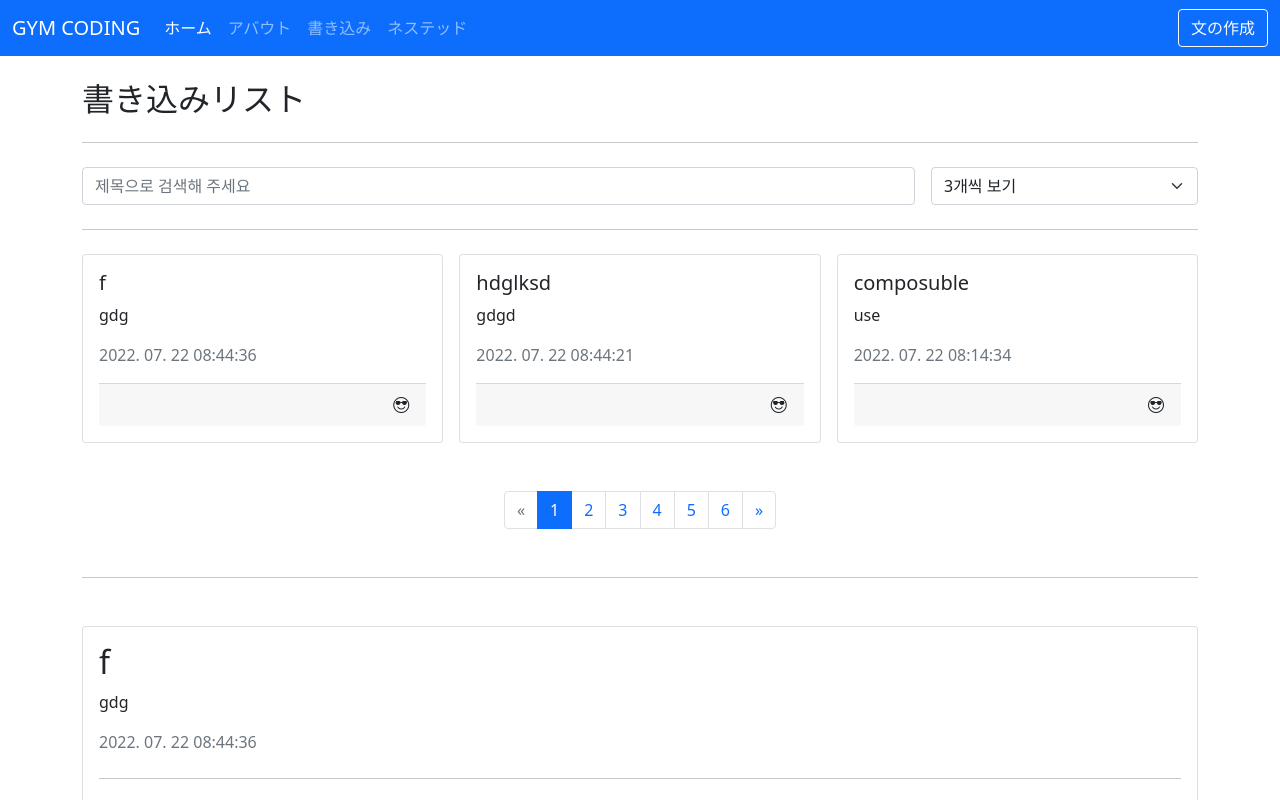
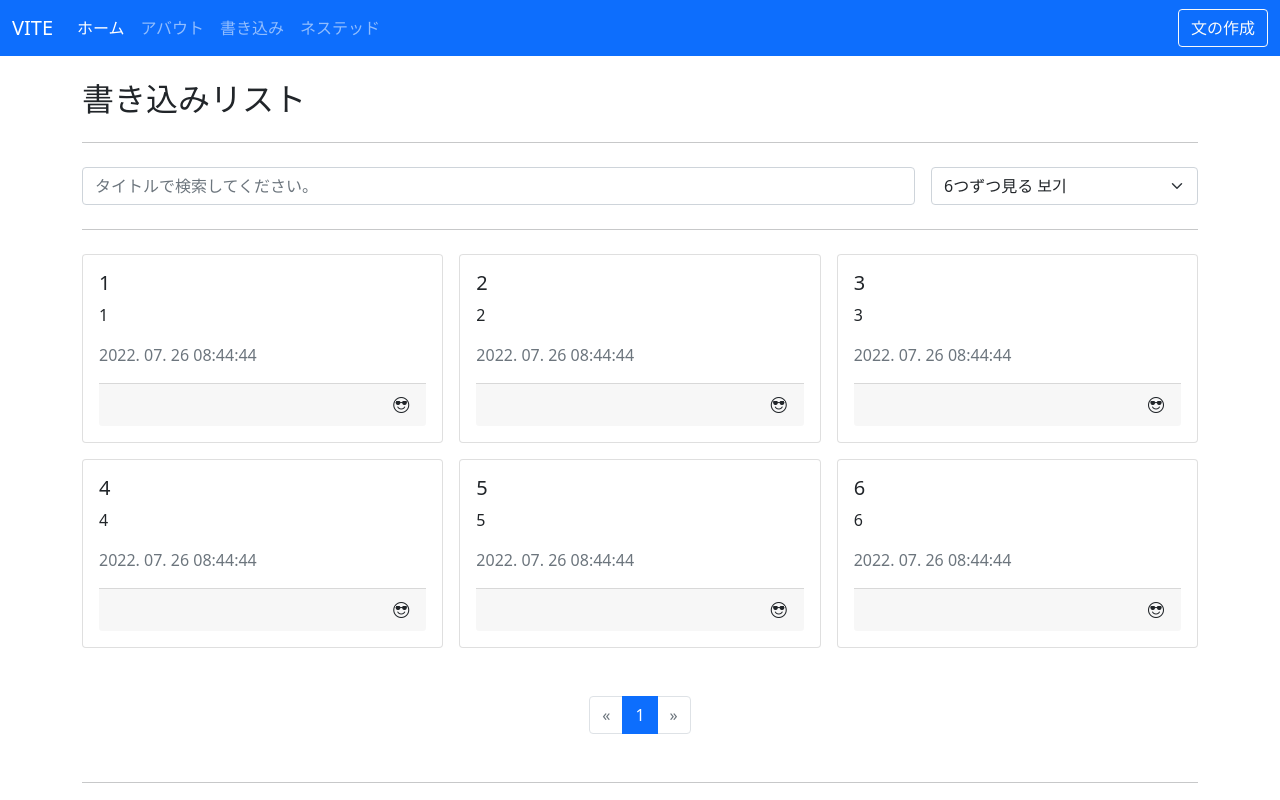
Before and after one commit to kkangda7/vite-vue3, a Vue app: page /posts in a window 1280 px wide. Shown: the top 800 px of the page. Built offline with nearby package versions, Linux system fonts and the light colour scheme; data requests are answered from the project's data file.

Commit message:
fix/axios_composables2

```diff
--- a/db.json
+++ b/db.json
@@ -1,100 +1,40 @@
 {
   "posts": [
     {
-      "title": "내용11",
-      "content": "내용11입니다\n",
-      "createAt": 1656916760134,
-      "id": 11
-    },
-    {
-      "title": "안녕하세요",
-      "content": "안녕하세요",
-      "createAt": 1656924079693,
-      "id": 12
-    },
-    {
-      "title": "네네",
-      "content": "네네네네네\ns",
-      "createAt": 1658372757157,
-      "id": 13
-    },
-    {
       "title": "1",
-      "content": "1s",
-      "createAt": 1658372737111,
-      "id": 14
+      "content": "1",
+      "createdAt": 1658735917973,
+      "id": 1
     },
     {
       "title": "2",
-      "content": "222",
-      "createAt": 1658372763893,
-      "id": 15
+      "content": "2",
+      "createdAt": 1658735923176,
+      "id": 2
     },
     {
       "title": "3",
-      "content": "31s",
-      "createAt": 1658372772350,
-      "id": 16
+      "content": "3",
+      "createdAt": 1658735933726,
+      "id": 3
     },
     {
       "title": "4",
-      "content": "4s",
-      "createAt": 1658372780860,
-      "id": 18
+      "content": "4",
+      "createdAt": 1658735940223,
+      "id": 4
     },
     {
       "title": "5",
-      "content": "15s",
-      "createAt": 1658372785996,
-      "id": 19
+      "content": "5",
+      "createdAt": 1658735948038,
+      "id": 5
     },
     {
-      "title": "제목1",
-      "content": "내용1@1s",
-      "createAt": 1658450505233,
-      "id": 20
-    },
-    {
-      "title": "수정",
-      "content": "수정함",
-      "createAt": 1658471636854,
-      "id": 21
-    },
-    {
-      "title": "신규",
-      "content": "신규채용",
-      "createAt": 1658451563949,
-      "id": 22
-    },
-    {
-      "title": "ee",
-      "content": "ee",
-      "createAt": 1658476813387,
-      "id": 23
-    },
-    {
-      "title": "성공",
-      "content": "수정",
-      "createAt": 1658477016917,
-      "id": 25
-    },
-    {
-      "title": " composuble",
-      "content": "use",
-      "createAt": 1658477674042,
-      "id": 26
-    },
-    {
-      "title": "hdglksd",
-      "content": "gdgd",
-      "createAt": 1658479461316,
-      "id": 27
-    },
-    {
-      "title": "f",
-      "content": "gdg",
-      "createAt": 1658479476777,
-      "id": 28
+      "title": "6",
+      "content": "6",
+      "createdAt": 1658735953494,
+      "id": 6
     }
   ]
 }
--- a/src/components/posts/PostFilter.vue
+++ b/src/components/posts/PostFilter.vue
@@ -7,7 +7,7 @@
 					class="form-control"
 					:value="title"
 					@input="$emit('update:title', $event.target.value)"
-					placeholder="제목으로 검색해 주세요"
+					placeholder="タイトルで検索してください。"
 				/>
 			</div>
 			<div class="col-3">
@@ -16,9 +16,9 @@
 					:value="limit"
 					@input="$emit('update:limit', $event.target.value)"
 				>
-					<option value="3">3개씩 보기</option>
-					<option value="6">6개씩 보기</option>
-					<option value="9">9개씩 보기</option>
+					<option value="3">3つずつ見る</option>
+					<option value="6">6つずつ見る 보기</option>
+					<option value="9">9つずつ見る 보기</option>
 				</select>
 			</div>
 		</div>
--- a/src/components/posts/PostForm.vue
+++ b/src/components/posts/PostForm.vue
@@ -1,7 +1,7 @@
 <template>
 	<form>
 		<div class="mb-3">
-			<label for="title" class="form-label">제목</label>
+			<label for="title" class="form-label">タイトル</label>
 			<input
 				v-focus
 				v-color="'yello'"
@@ -13,7 +13,7 @@
 			/>
 		</div>
 		<div class="mb-3">
-			<label for="content" class="form-label">내용</label>
+			<label for="content" class="form-label">内容</label>
 			<textarea
 				class="form-control"
 				id="content"
--- a/src/composables/useAxios.js
+++ b/src/composables/useAxios.js
@@ -7,15 +7,23 @@ const defaultConfig = {
 	method: 'get',
 };
 
-export const useAxios = (url, config = {}) => {
+const defaultOptions = {
+	immediate: true,
+};
+
+export const useAxios = (url, config = {}, options = {}) => {
 	const response = ref(null);
 	const data = ref([null]);
 	const error = ref(null);
 	const loading = ref(false);
+	const { onSuccess, onError, immediate } = {
+		...defaultOptions,
+		...options,
+	};
 
 	const { params } = config;
 
-	const excute = () => {
+	const excute = body => {
 		data.value = null;
 		error.value = null;
 		loading.value = true;
@@ -23,13 +31,20 @@ export const useAxios = (url, config = {}) => {
 			...defaultConfig,
 			...config,
 			params: unref(params),
+			data: typeof body === 'object' ? body : {},
 		})
 			.then(res => {
 				response.value = res;
 				data.value = res.data;
+				if (onSuccess) {
+					onSuccess(res);
+				}
 			})
 			.catch(err => {
 				error.value = err;
+				if (onError) {
+					onError(err);
+				}
 			})
 			.finally(() => {
 				loading.value = false;
@@ -38,7 +53,9 @@ export const useAxios = (url, config = {}) => {
 	if (isRef(params)) {
 		watchEffect(excute);
 	} else {
-		excute();
+		if (immediate) {
+			excute();
+		}
 	}
 
 	return {
@@ -46,5 +63,6 @@ export const useAxios = (url, config = {}) => {
 		data,
 		error,
 		loading,
+		excute,
 	};
 };
--- a/src/layouts/TheHeader.vue
+++ b/src/layouts/TheHeader.vue
@@ -2,7 +2,7 @@
 	<header>
 		<nav class="navbar navbar-expand-sm navbar-dark bg-primary">
 			<div class="container-fluid">
-				<router-link class="navbar-brand" to="/">GYM CODING</router-link>
+				<router-link class="navbar-brand" to="/">VITE</router-link>
 				<button
 					class="navbar-toggler"
 					type="button"
--- a/src/views/HomeView.vue
+++ b/src/views/HomeView.vue
@@ -24,7 +24,7 @@ export default {
 </script>
 
 <script setup>
-import { ref } from '@vue/reactivity';
+import { ref, unref, reactive, toRefs } from '@vue/reactivity';
 import { useRouter } from 'vue-router';
 import { inject } from '@vue/runtime-core';
 
@@ -36,6 +36,20 @@ const goAboutPage = () => {
 };
 const items = ref(['リンゴ', 'イチゴ', 'ブドウ', 'バナナ']);
 
+const foo = ref('rrr');
+const bar = 'rrr';
+
+console.log(unref(foo));
+console.log(unref(bar));
+
+const state = reactive({
+	foo: 1,
+	bar: 2,
+});
+const stateAsRefs = toRefs(state);
+
+console.log(stateAsRefs.foo.value);
+
 const person = inject('person');
 console.log('person.name', person.name);
 </script>
--- a/src/views/posts/PostCreateView.vue
+++ b/src/views/posts/PostCreateView.vue
@@ -20,7 +20,7 @@
 							role="status"
 							aria-hidden="true"
 						></span>
-						<span class="visually-hidden">Loading...</span>
+						<span class="visually-hidden">ローディング...</span>
 					</template>
 					<template v-else> 保存 </template>
 				</button>
@@ -31,33 +31,51 @@
 
 <script setup>
 import { useRouter } from 'vue-router';
-import { createPost } from '@/api/posts';
 import PostForm from '@/components/posts/PostForm.vue';
 import { ref } from 'vue';
 import { useAlert } from '@/composables/alert';
+import { useAxios } from '@/composables/useAxios';
 
 const router = useRouter();
 
-const form = ref({ title: '', content: '' });
+const form = ref({ title: null, content: null });
 
 const { vAlert, vSuccess } = useAlert();
 
-const loading = ref(false);
-const error = ref(null);
+const { error, loading, excute } = useAxios(
+	'/posts',
+	{
+		method: 'post',
+	},
+	{
+		immediate: false,
+		onSuccess: () => {
+			router.push({ name: 'PostList' });
+			vSuccess('登録ができました.');
+		},
+		onError: err => {
+			vAlert(err.message);
+		},
+	},
+);
 
 const save = async () => {
-	try {
-		loading.value = true;
-		await createPost({ ...form.value, createAt: Date.now() });
-		router.push({ name: 'PostList' });
-		vSuccess('등록이 완료되었습니다.');
-	} catch (err) {
-		vAlert(err.message);
-		error.value = err;
-	} finally {
-		loading.value = false;
-	}
+	excute({ ...form.value, createdAt: Date.now() });
 };
+
+// const save = async () => {
+// 	try {
+// 		loading.value = true;
+// 		await createPost({ ...form.value, createAt: Date.now() });
+// 		router.push({ name: 'PostList' });
+// 		vSuccess('登録ができました.');
+// 	} catch (err) {
+// 		vAlert(err.message);
+// 		error.value = err;
+// 	} finally {
+// 		loading.value = false;
+// 	}
+// };
 const goListPage = () => {
 	router.push({
 		name: 'PostList',
--- a/src/views/posts/PostDetailView.vue
+++ b/src/views/posts/PostDetailView.vue
@@ -2,19 +2,15 @@
 	<AppLoading v-if="loading" />
 
 	<AppError v-else-if="error" :message="error.message" />
-	<div>
+	<div v-else>
 		<h2>{{ post.title }}</h2>
 		<p>{{ post.content }}</p>
 		<p class="text-muted">
 			{{ $dayjs(post.createAt).format('YYYY. MM. DD HH:mm:ss') }}
 		</p>
 		<hr class="my-4" />
-
-		<AppLoading v-if="loading" />
-
-		<AppError v-else-if="error" :message="error.message" />
-
-		<div v-else class="row" g-2>
+		<AppError v-if="removeError" :message="removeError.message" />
+		<div class="row" g-2>
 			<div class="col-auto">
 				<button class="btn btn-outline-dark" @click="test">前の文</button>
 			</div>
@@ -31,7 +27,21 @@
 				</button>
 			</div>
 			<div class="col-auto">
-				<button class="btn btn-outline-danger" @click="remove">削除</button>
+				<button
+					class="btn btn-outline-danger"
+					@click="remove"
+					:disabled="removeLoading"
+				>
+					<template v-if="removeLoading">
+						<span
+							class="spinner-border spinner-border-sm"
+							role="status"
+							aria-hidden="true"
+						></span>
+						<span class="visually-hidden">ローディング...</span>
+					</template>
+					<template v-else> 削除 </template>
+				</button>
 			</div>
 		</div>
 		<!-- <p>params: {{ $route.params }}</p>
@@ -41,46 +51,43 @@
 </template>
 
 <script setup>
-import { ref } from 'vue';
 import { useRouter } from 'vue-router';
-import { deletePost, getPostById } from '@/api/posts.js';
+import { useAlert } from '@/composables/alert';
+import { useAxios } from '@/composables/useAxios';
 
 const props = defineProps({
 	id: [String, Number],
 });
 
 const router = useRouter();
-const post = ref({
-	title: null,
-	content: null,
-	createAt: null,
-});
 
-const fetchPosts = async () => {
-	try {
-		const { data } = await getPostById(props.id);
-		setPost(data);
-	} catch (err) {
-		console.error(err);
-	}
-};
-const setPost = ({ title, content, createAt }) => {
-	post.value.title = title;
-	post.value.content = content;
-	post.value.createAt = createAt;
-};
-fetchPosts();
+const { vAlert, vSuccess } = useAlert();
+const { data: post, error, loading } = useAxios(`/posts/${props.id}`);
+
+const {
+	error: removeError,
+	loading: removeLoading,
+	excute,
+} = useAxios(
+	`posts/${props.id}`,
+	{ method: 'delete' },
+	{
+		immediate: false,
+		onSuccess: () => {
+			vSuccess('削除ができました。');
+			router.push({ name: 'PostList' });
+		},
+		onError: err => {
+			vAlert(err.message);
+		},
+	},
+);
 
 const remove = async () => {
-	try {
-		if (confirm('삭제하시겠습니까?') === false) {
-			return;
-		}
-		await deletePost(props.id);
-		router.push({ name: 'PostList' });
-	} catch (err) {
-		console.error(err);
+	if (confirm('削除してもよろしいでしょうか?') === false) {
+		return;
 	}
+	excute();
 };
 
 const goListPage = () => {
--- a/src/views/posts/PostEditView.vue
+++ b/src/views/posts/PostEditView.vue
@@ -1,5 +1,7 @@
 <template>
-	<div>
+	<AppLoading v-if="loading" />
+	<AppError v-else-if="error" :message="error.message" />
+	<div v-else>
 		<h2>書き込み修正</h2>
 		<hr class="my-4" />
 		<AppError v-if="editError" :message="editError.message" />
@@ -33,55 +35,38 @@
 </template>
 
 <script setup>
-import { ref } from '@vue/reactivity';
 import { useRouter, useRoute } from 'vue-router';
 import PostForm from '@/components/posts/PostForm.vue';
-import { getPostById, updatePost } from '@/api/posts';
 import { useAlert } from '@/composables/alert';
+import { useAxios } from '@/composables/useAxios';
 
 const router = useRouter();
 const route = useRoute();
 const id = route.params.id;
-const form = ref({
-	title: '',
-	content: '',
-	createAt: '',
-});
-
-const setForm = ({ title, content }) => {
-	form.value.title = title;
-	form.value.content = content;
-	form.value.createAt = Date.now();
-};
 
 const { vAlert, vSuccess } = useAlert();
+const { error, loading, data: form } = useAxios(`/posts/${id}`);
+const {
+	error: editError,
+	loading: editLoading,
+	excute,
+} = useAxios(
+	`posts/${id}`,
+	{ method: 'patch' },
+	{
+		immediate: false,
+		onSuccess: () => {
+			router.push({ name: 'PostDetail', params: { id } });
+			vSuccess('修正できました。');
+		},
+		onError: err => {
+			vAlert(err.message);
+		},
+	},
+);
 
-const fetchPost = async () => {
-	try {
-		const { data } = await getPostById(id);
-		setForm(data);
-	} catch (err) {
-		console.error(err);
-		vAlert(err.message);
-	}
-};
-fetchPost();
-
-const editError = ref(null);
-const editLoading = ref(false);
-
-const edit = async () => {
-	try {
-		editLoading.value = true;
-		await updatePost(id, { ...form.value });
-		router.push({ name: 'PostDetail', params: { id } });
-		vSuccess('수정이 완료되었습니다!');
-	} catch (err) {
-		vAlert(err.message);
-		editError.value = err;
-	} finally {
-		editLoading.value = false;
-	}
+const edit = () => {
+	excute({ ...form.value });
 };
 
 const goDetailpage = () => {
@@ -91,5 +76,3 @@ const goDetailpage = () => {
 	});
 };
 </script>
-
-<style lang="scss" scoped></style>
--- a/src/views/posts/PostListView.vue
+++ b/src/views/posts/PostListView.vue
@@ -59,7 +59,7 @@ const params = ref({
 	_sort: 'createAt',
 	_order: 'desc',
 	_page: 1,
-	_limit: 3,
+	_limit: 6,
 	title_like: '',
 });
 //pagination
@@ -75,7 +75,7 @@ const {
 	data: posts,
 	error,
 	loading,
-} = useAxios('/posts', { method: 'get', params });
+} = useAxios('/posts', { params });
 
 // const posts = ref([]);
 // const fetchPosts = async () => {
```
